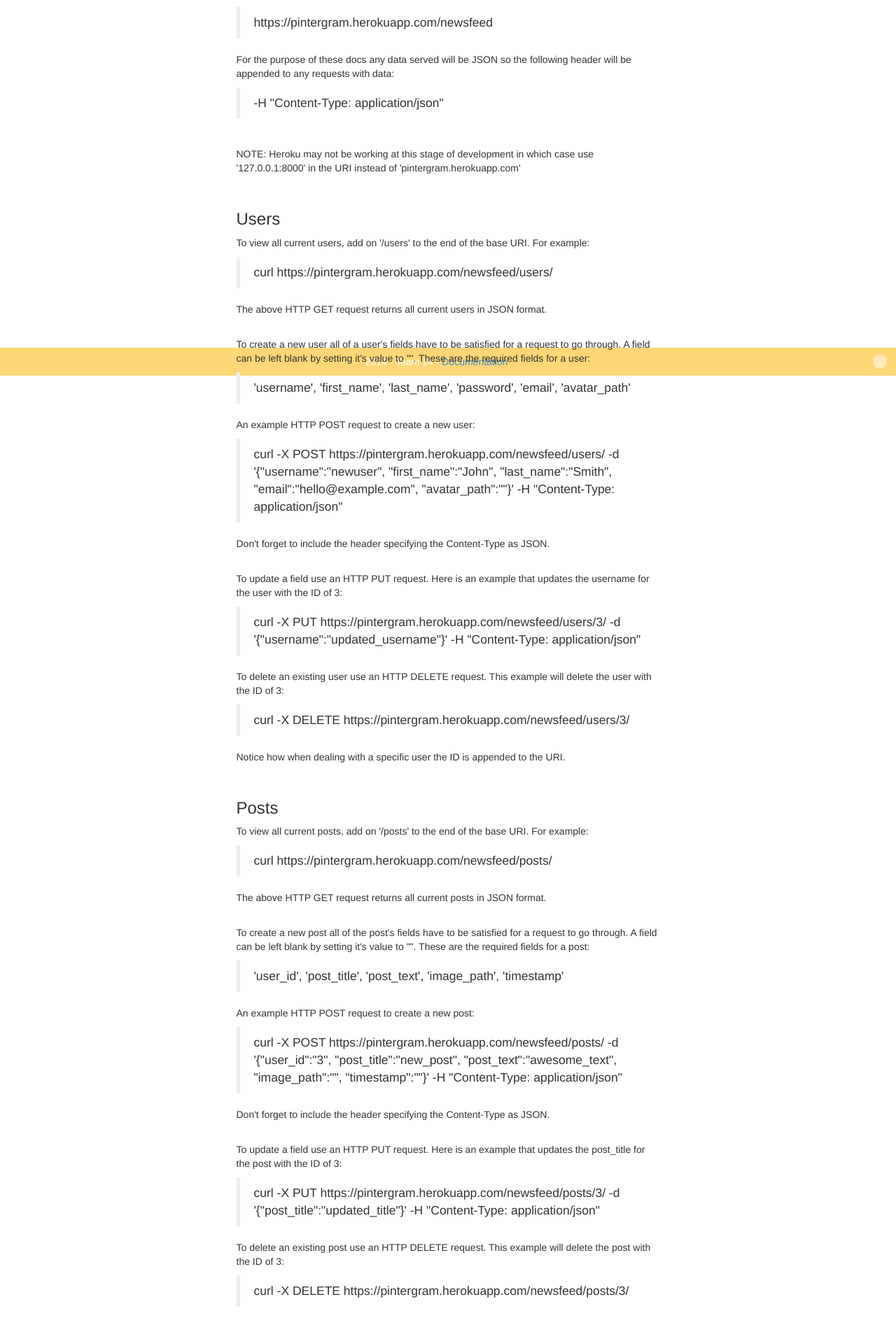
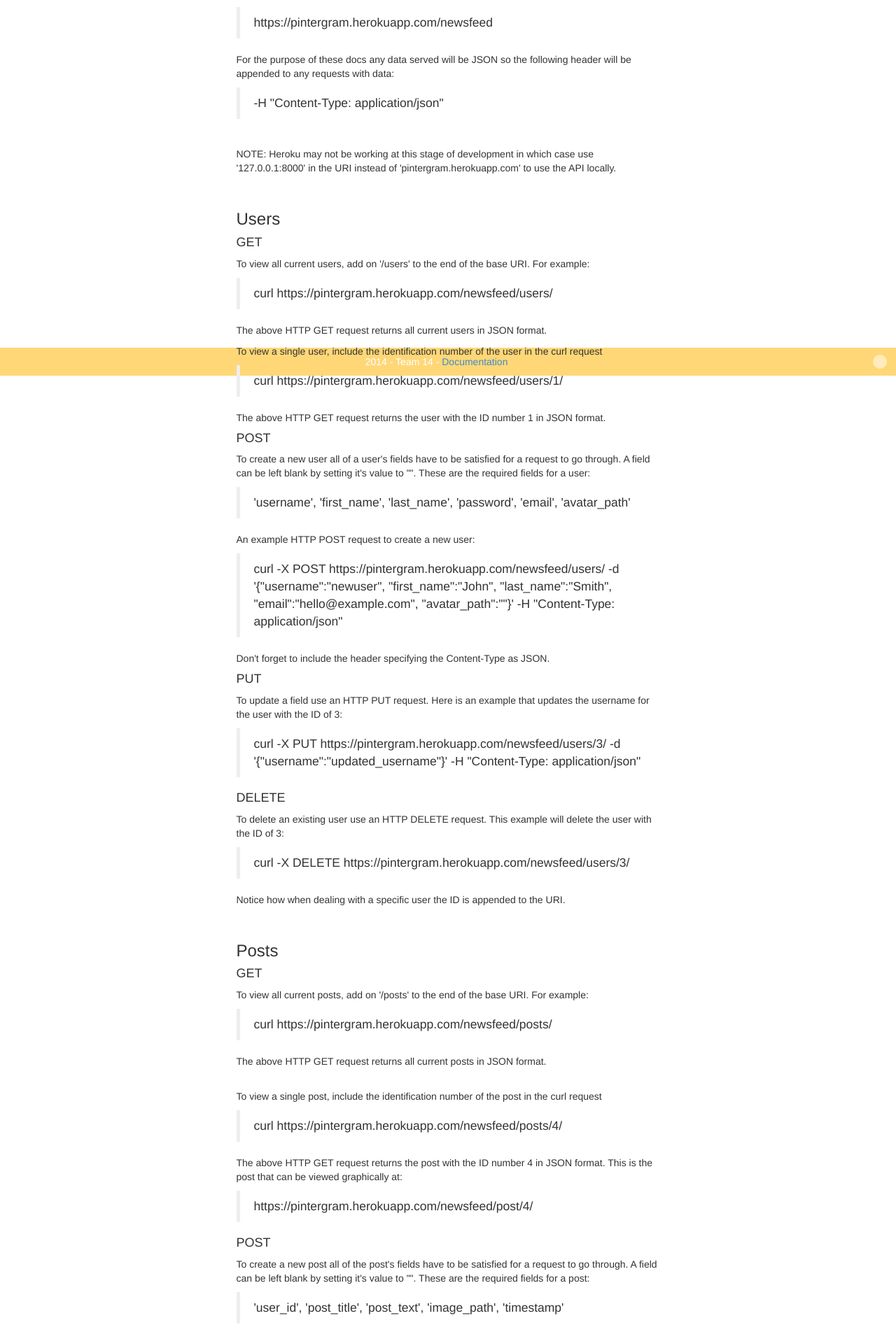
Before and after one commit to jaeteekae/pintergram, a Django app: template newsfeed/templates/newsfeed/documentation.html in a window 1280 px wide. Shown: the part 468-2372 px from the top of the page at 70% size. Run offline with Django 3.2, Linux system fonts and the light colour scheme; the template is opened without the code that fills it, so the values that code supplies are empty; parts of the project's set-up code (start-up, migrations or seed data) failed here and were passed over; some libraries are stand-ins or nearby versions.

Commit message:
added singleton curls to documentation

```diff
--- a/newsfeed/templates/newsfeed/documentation.html
+++ b/newsfeed/templates/newsfeed/documentation.html
@@ -28,17 +28,20 @@
 	<BLOCKQUOTE>-H "Content-Type: application/json"</BLOCKQUOTE>
 
 	<br>
-	<p>NOTE: Heroku may not be working at this stage of development in which case use '127.0.0.1:8000' in the URI instead of 'pintergram.herokuapp.com'</p>
+	<p>NOTE: Heroku may not be working at this stage of development in which case use '127.0.0.1:8000' in the URI instead of 'pintergram.herokuapp.com' to use the API locally.</p>
 	<br>
 
 	<h3>Users</h3>
-
+	<h4>GET</h4>
 	<p>To view all current users, add on '/users' to the end of the base URI. For example:</p>
 
 	<BLOCKQUOTE>curl https://pintergram.herokuapp.com/newsfeed/users/</BLOCKQUOTE>
 
 	<p>The above HTTP GET request returns all current users in JSON format.</p>
-	<br>
+	<p>To view a single user, include the identification number of the user in the curl request</p>
+	<BLOCKQUOTE>curl https://pintergram.herokuapp.com/newsfeed/users/1/</BLOCKQUOTE>
+	<p>The above HTTP GET request returns the user with the ID number 1 in JSON format.</p>
+	<h4>POST</h4>
 	<p>To create a new user all of a user's fields have to be satisfied for a request to go through. A field can be left blank by setting it's value to "". These are the required fields for a user:</p>
 
 	<BLOCKQUOTE>'username', 'first_name', 'last_name', 'password', 'email', 'avatar_path'</BLOCKQUOTE>
@@ -48,11 +51,11 @@
 	<BLOCKQUOTE>curl -X POST https://pintergram.herokuapp.com/newsfeed/users/ -d '{"username":"newuser", "first_name":"John", "last_name":"Smith", "email":"hello@example.com", "avatar_path":""}' -H "Content-Type: application/json"</BLOCKQUOTE>
 
 	<p>Don't forget to include the header specifying the Content-Type as JSON.</p>
-	<br>
+	<h4>PUT</h4>
 	<p>To update a field use an HTTP PUT request. Here is an example that updates the username for the user with the ID of 3:</p>
 
 	<BLOCKQUOTE>curl -X PUT https://pintergram.herokuapp.com/newsfeed/users/3/ -d '{"username":"updated_username"}' -H "Content-Type: application/json"</BLOCKQUOTE>
-
+	<h4>DELETE</h4>
 	<p>To delete an existing user use an HTTP DELETE request. This example will delete the user with the ID of 3:</p>
 
 	<BLOCKQUOTE>curl -X DELETE https://pintergram.herokuapp.com/newsfeed/users/3/</BLOCKQUOTE>
@@ -63,13 +66,18 @@
 	<br>
 
 	<h3>Posts</h3>
+	<h4>GET</h4>
 
 	<p>To view all current posts, add on '/posts' to the end of the base URI. For example:</p>
 
 	<BLOCKQUOTE>curl https://pintergram.herokuapp.com/newsfeed/posts/</BLOCKQUOTE>
 
-	<p>The above HTTP GET request returns all current posts in JSON format.</p>
-	<br>
+	<p>The above HTTP GET request returns all current posts in JSON format.</p><br/>
+	<p>To view a single post, include the identification number of the post in the curl request</p>
+	<BLOCKQUOTE>curl https://pintergram.herokuapp.com/newsfeed/posts/4/</BLOCKQUOTE>
+	<p>The above HTTP GET request returns the post with the ID number 4 in JSON format. This is the post that can be viewed graphically at:</p>
+	<BLOCKQUOTE>https://pintergram.herokuapp.com/newsfeed/post/4/</BLOCKQUOTE>
+	<h4>POST</h4>
 	<p>To create a new post all of the post's fields have to be satisfied for a request to go through. A field can be left blank by setting it's value to "". These are the required fields for a post:</p>
 
 	<BLOCKQUOTE>'user_id', 'post_title', 'post_text', 'image_path', 'timestamp'</BLOCKQUOTE>
@@ -79,11 +87,11 @@
 	<BLOCKQUOTE>curl -X POST https://pintergram.herokuapp.com/newsfeed/posts/ -d '{"user_id":"3", "post_title":"new_post", "post_text":"awesome_text", "image_path":"", "timestamp":""}' -H "Content-Type: application/json"</BLOCKQUOTE>
 
 	<p>Don't forget to include the header specifying the Content-Type as JSON.</p>
-	<br>
+	<h4>PUT</h4>
 	<p>To update a field use an HTTP PUT request. Here is an example that updates the post_title for the post with the ID of 3:</p>
 
 	<BLOCKQUOTE>curl -X PUT https://pintergram.herokuapp.com/newsfeed/posts/3/ -d '{"post_title":"updated_title"}' -H "Content-Type: application/json"</BLOCKQUOTE>
-
+	<h4>DELETE</h4>
 	<p>To delete an existing post use an HTTP DELETE request. This example will delete the post with the ID of 3:</p>
 
 	<BLOCKQUOTE>curl -X DELETE https://pintergram.herokuapp.com/newsfeed/posts/3/</BLOCKQUOTE>
@@ -92,13 +100,14 @@
 	<br>
 
 	<h3>Tags</h3>
+	<h4>GET</h4>
 
 	<p>To view all current tags, add on '/tags' to the end of the base URI. For example:</p>
 
 	<BLOCKQUOTE>curl https://pintergram.herokuapp.com/newsfeed/tags/</BLOCKQUOTE>
 
 	<p>The above HTTP GET request returns all current tags in JSON format.</p>
-	<br>
+	<h4>POST</h4>
 	<p>To create a new tag all of a tag's fields have to be satisfied for a request to go through. A field can be left blank by setting it's value to "". These are the required fields for a tag:</p>
 
 	<BLOCKQUOTE>'post_id', 'tag'</BLOCKQUOTE>
@@ -108,11 +117,11 @@
 	<BLOCKQUOTE>curl -X POST https://pintergram.herokuapp.com/newsfeed/tags/ -d '{"post_id":"3", "tag";"text"}' -H "Content-Type: application/json"</BLOCKQUOTE>
 
 	<p>Don't forget to include the header specifying the Content-Type as JSON.</p>
-	<br>
+	<h4>PUT</h4>
 	<p>To update a field use an HTTP PUT request. Here is an example that updates the tag (text) for the tag with the ID of 3:</p>
 
 	<BLOCKQUOTE>curl -X PUT https://pintergram.herokuapp.com/newsfeed/tags/3/ -d '{"tag":"updated_tag"}' -H "Content-Type: application/json"</BLOCKQUOTE>
-
+	<h4>DELETE</h4>
 	<p>To delete an existing tag use an HTTP DELETE request. This example will delete the tag with the ID of 3:</p>
 
 	<BLOCKQUOTE>curl -X DELETE https://pintergram.herokuapp.com/newsfeed/tags/3/</BLOCKQUOTE>
@@ -123,11 +132,11 @@
 	<h3>References</h3>
 
 	<p>To get a clearer picture of what's going on these links will allow you to use the API with a nice GUI.</p>
-
+	<p>
 	<a href="https://pintergram.herokuapp.com/newsfeed/users/">users</a><br>
 	<a href="https://pintergram.herokuapp.com/newsfeed/posts/">posts</a><br>
 	<a href="https://pintergram.herokuapp.com/newsfeed/tags/">tags</a>
-
+	</p>
 
 	<br>
 </div>
```
